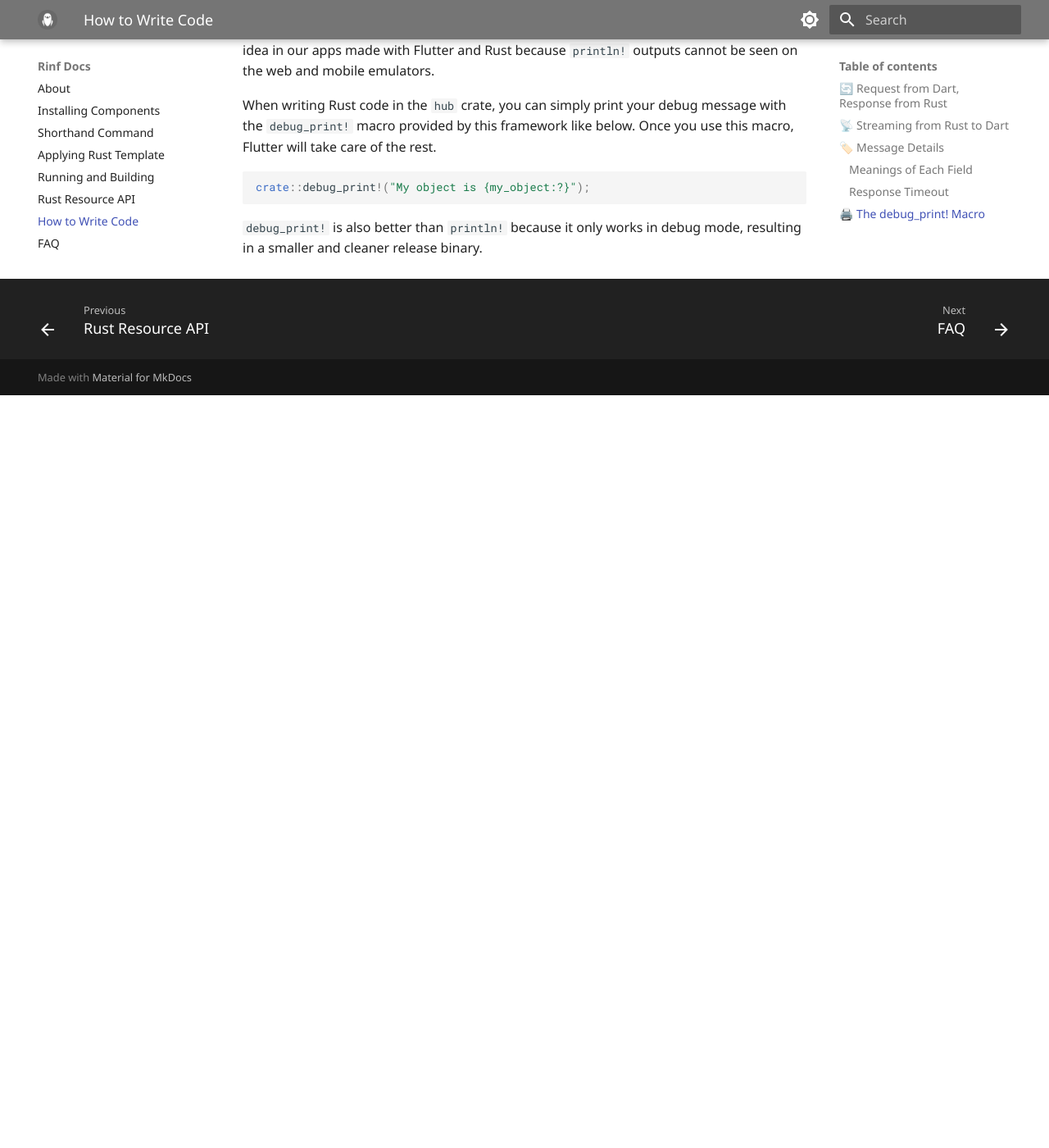
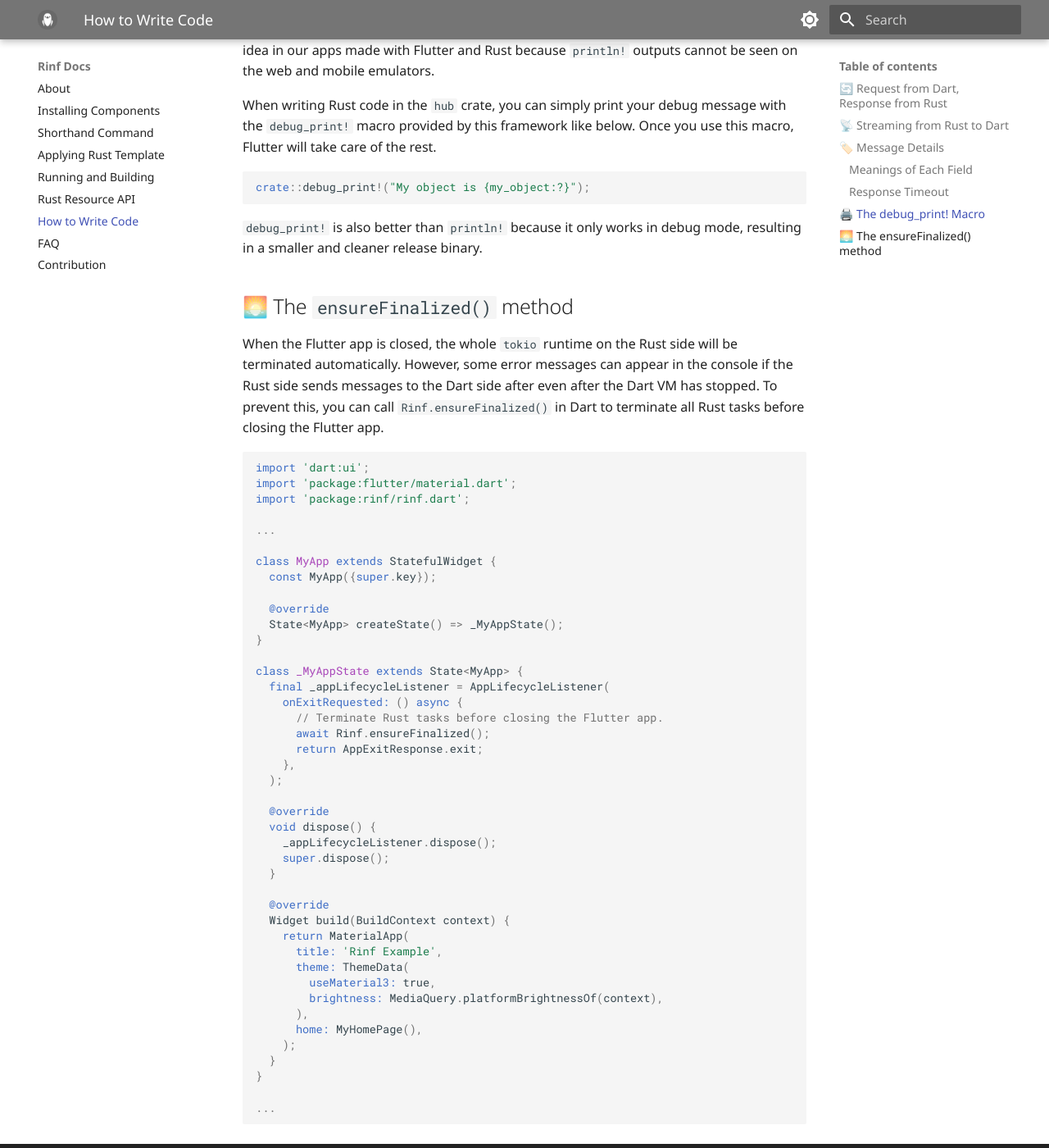
Before and after one commit to cunarist/rinf, an MkDocs documentation site: the page built from documentation/docs/writing-code.md, in a window 1280 px wide and 1400 px high, scrolled down 6455 px. Shown: the whole window at 82% size. Built offline with MkDocs 1.6.1 and Material for MkDocs 9.7.7, drawn with Linux system fonts in a browser that asks for light colours; before the commit the page ends 6937 px from its top, so only the background shows below that.

Commit message:
Add guides about `ensureFinalized()`

````diff
--- a/documentation/docs/writing-code.md
+++ b/documentation/docs/writing-code.md
@@ -307,3 +307,52 @@
 ```
 
 `debug_print!` is also better than `println!` because it only works in debug mode, resulting in a smaller and cleaner release binary.
+
+## 🌅 The `ensureFinalized()` method
+
+When the Flutter app is closed, the whole `tokio` runtime on the Rust side will be terminated automatically. However, some error messages can appear in the console if the Rust side sends messages to the Dart side after even after the Dart VM has stopped. To prevent this, you can call `Rinf.ensureFinalized()` in Dart to terminate all Rust tasks before closing the Flutter app.
+
+```dart
+import 'dart:ui';
+import 'package:flutter/material.dart';
+import 'package:rinf/rinf.dart';
+
+...
+
+class MyApp extends StatefulWidget {
+  const MyApp({super.key});
+
+  @override
+  State<MyApp> createState() => _MyAppState();
+}
+
+class _MyAppState extends State<MyApp> {
+  final _appLifecycleListener = AppLifecycleListener(
+    onExitRequested: () async {
+      // Terminate Rust tasks before closing the Flutter app.
+      await Rinf.ensureFinalized();
+      return AppExitResponse.exit;
+    },
+  );
+
+  @override
+  void dispose() {
+    _appLifecycleListener.dispose();
+    super.dispose();
+  }
+
+  @override
+  Widget build(BuildContext context) {
+    return MaterialApp(
+      title: 'Rinf Example',
+      theme: ThemeData(
+        useMaterial3: true,
+        brightness: MediaQuery.platformBrightnessOf(context),
+      ),
+      home: MyHomePage(),
+    );
+  }
+}
+
+...
+```
````
